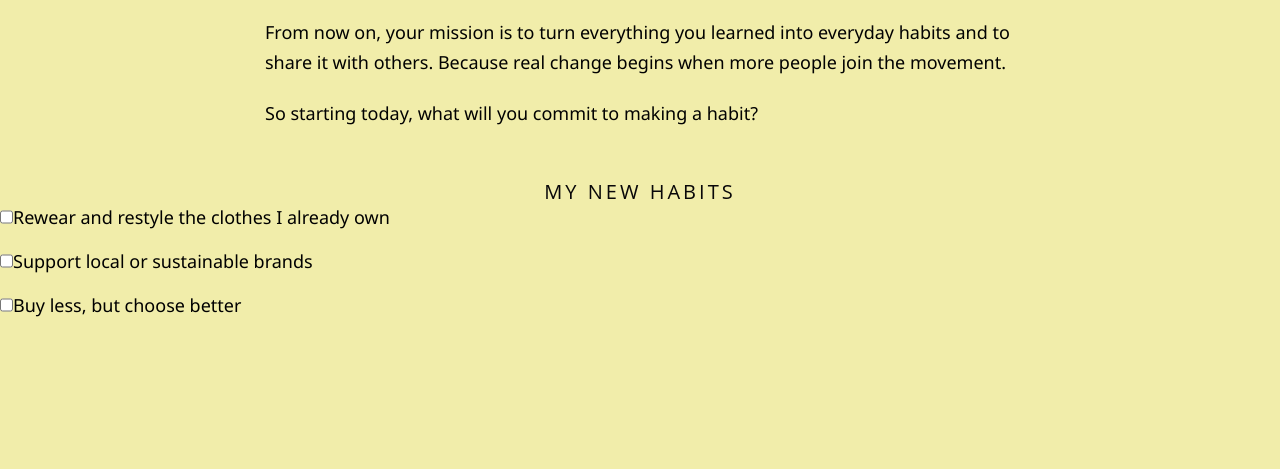
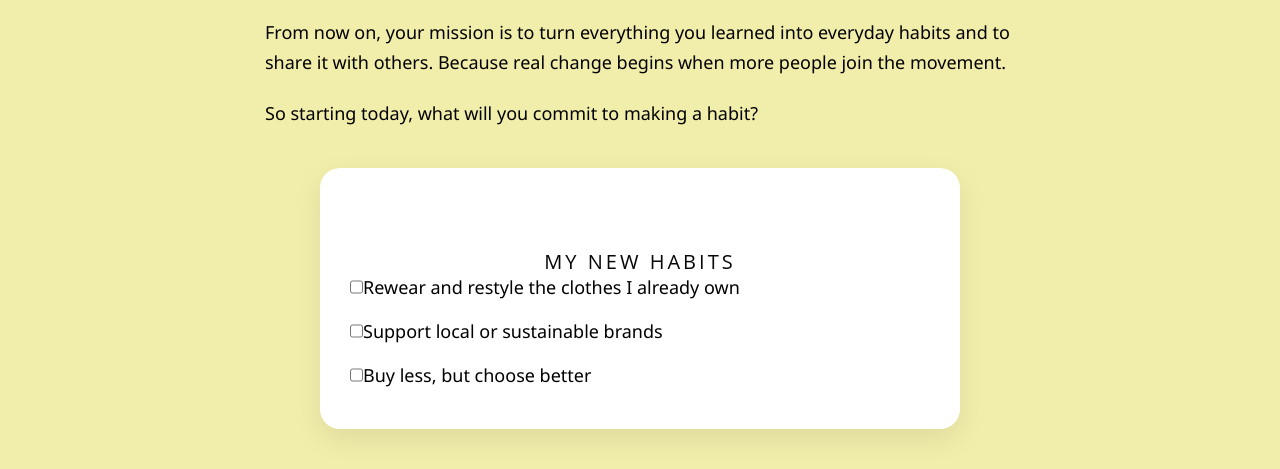
Before and after one commit to Isabellagg19/CareWear-Dare, a plain HTML site: page congratulations.html in a window 1280 px wide. Shown: the part 619-1088 px from the top of the page. Before the commit the page ends 948 px from the top, so only its background shows below. Drawn offline with Linux system fonts and the light colour scheme.

Commit message:
congratulations page commit

```diff
--- a/style.css
+++ b/style.css
@@ -621,3 +621,12 @@ font-weight: bold;
   text-align:center;
   margin-top: 20px;
 }
+
+.checklist {
+  width: 50%;
+  margin: 40px auto;
+  padding: 30px;
+  background-color: white;
+  border-radius: 20px;
+  box-shadow: 0 10px 30px rgba(0,0,0,0.08);
+}
```
Also changed, not shown: congratulations.html (+1 -0 lines).
